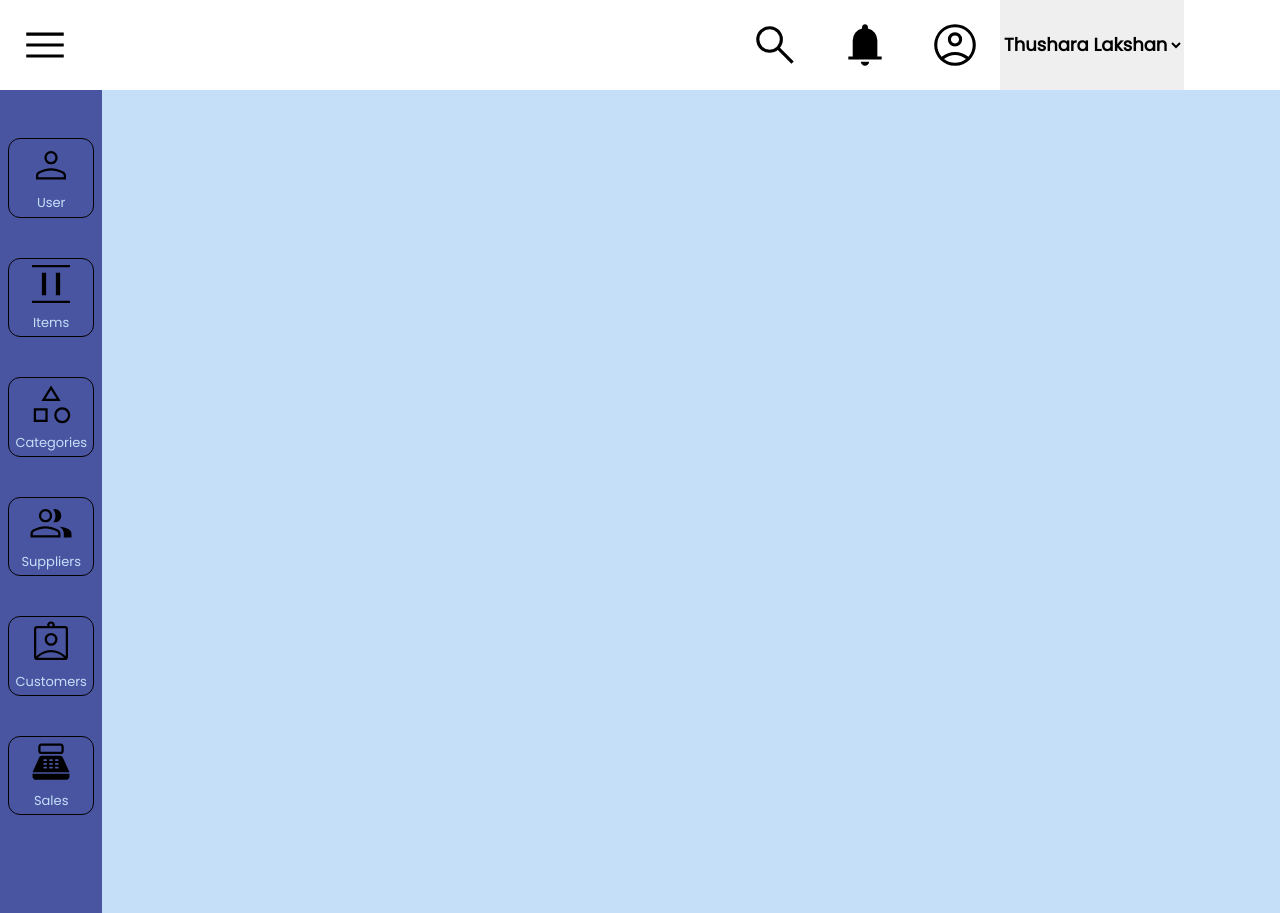
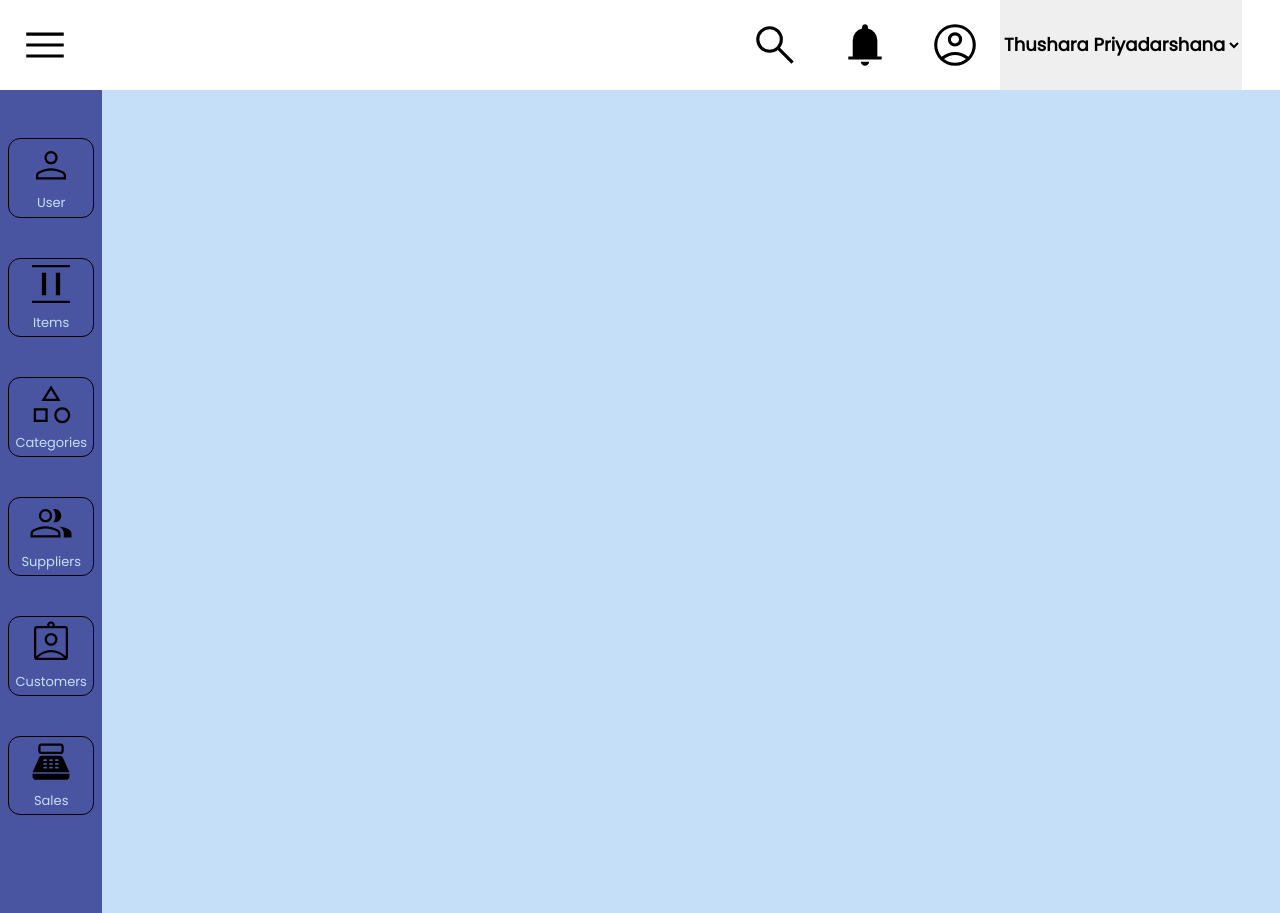
Before and after one commit to Amila619/ivs-project, a React (Create React App) app: page / in a window 1280 px wide. Built offline with nearby package versions, Linux system fonts and the light colour scheme.

Commit message:
CSS on user name

```diff
--- a/src/App.css
+++ b/src/App.css
@@ -50,6 +50,7 @@
 
 .user-logged{
   border: none;
+  outline: none;
   font-size: 18px;
   font-family: 'Poppins', sans-serif;
   font-weight: bold;
--- a/src/App.js
+++ b/src/App.js
@@ -22,9 +22,10 @@ function App() {
           <img src={Bell} alt='' />
           <img src={User} alt='' />
           <select name='status' className='user-logged'>
-            <option value="Thushara Lakshan">Thushara Lakshan</option>
+            <option value="Thushara Priyadarshana">Thushara Priyadarshana</option>
             <option value="Amila Sandeepa">Amila Sandeepa</option>
-            {/* <option value="">Thushara Lakshan</option> */}
+            <option value="Nismal Saumya">Nismal Saumya</option>
+            <option value="Pameeshika Maduhansi">Pameeshika Maduhansi</option>
           </select>
         </div>
       </header>
```
